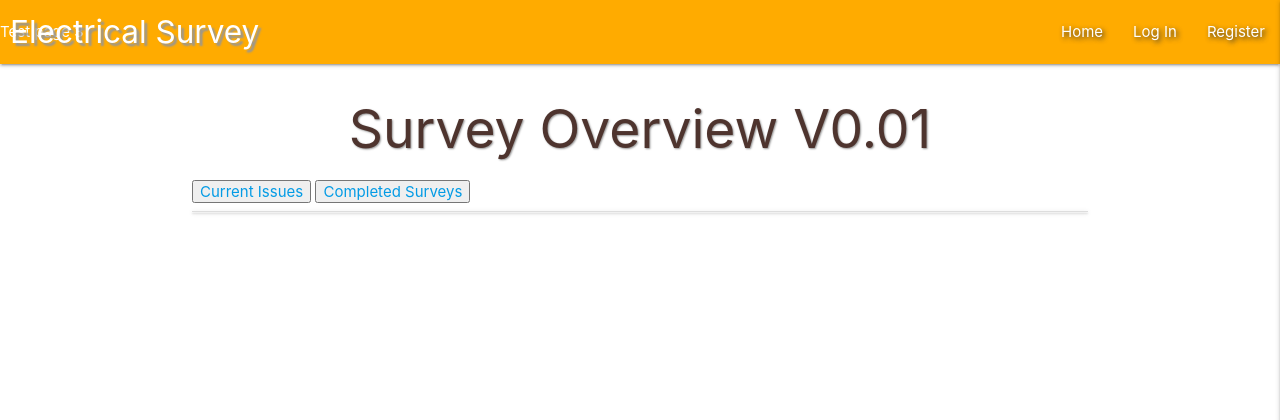
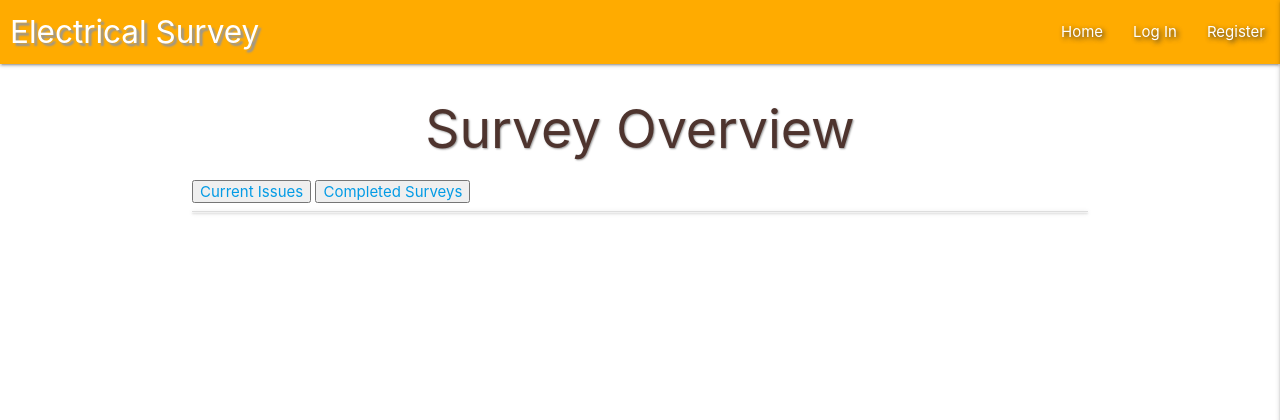
Before and after one commit to Code-Institute-Submissions/STarrant-electrical-survey-db_NovResub, a Flask app: page / in a window 1280 px wide. Shown: the top 420 px of the page. Run offline with Flask 2, Linux system fonts and the light colour scheme; data that the repository does not hold is empty; some libraries are stand-ins or nearby versions.

Commit message:
Style:  Navbar issues fixed.

```diff
--- a/templates/base.html
+++ b/templates/base.html
@@ -45,9 +45,8 @@
         <!-- Main Navigation Structure -->
         <nav class="nav-extended amber accent-4">
             <div class="nav-wrapper">
-              <a href="{{ url_for('get_overview') }}" class="brand-logo">Electrical Survey</a>
-              <a href="{{ url_for('test_page') }}">Test page 3</a><!-- testhigh to be deleted -->
-              <a href="#" data-target="mobile-demo" class="sidenav-trigger right"><i class="fas fa-bars">menu</i></a>
+              <a href="{{ url_for('get_overview') }}" class="brand-logo"><span class="hide-on-small-only">Electrical Survey</span><span class="hide-on-med-and-up">E-Survey</span></a>
+              <a href="#" data-target="mobile-demo" class="sidenav-trigger right"><i class="fas fa-bars"></i></a>
               <ul class="right hide-on-med-and-down">
                 <li><a href="{{ url_for('get_overview') }}">Home</a></li>
                 {% if session.user %}
--- a/templates/overview.html
+++ b/templates/overview.html
@@ -1,7 +1,7 @@
 {% extends "base.html" %}
 {% block content %}
 
-    <h2 class="center-align brown-text text-darken-3 heading-text-shadow"> Survey Overview V0.01 </h2>
+    <h2 class="center-align brown-text text-darken-3 heading-text-shadow"> Survey Overview</h2>
     <button><a href="{{ url_for('issue_list') }}">Current Issues</a></button>
     <button><a href="{{ url_for('survey_list') }}">Completed Surveys</a></button>
     <ul class="collapsible">
```
